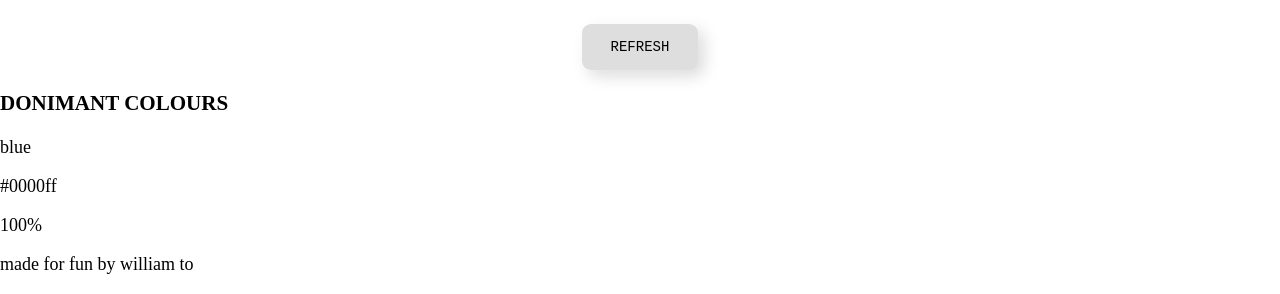
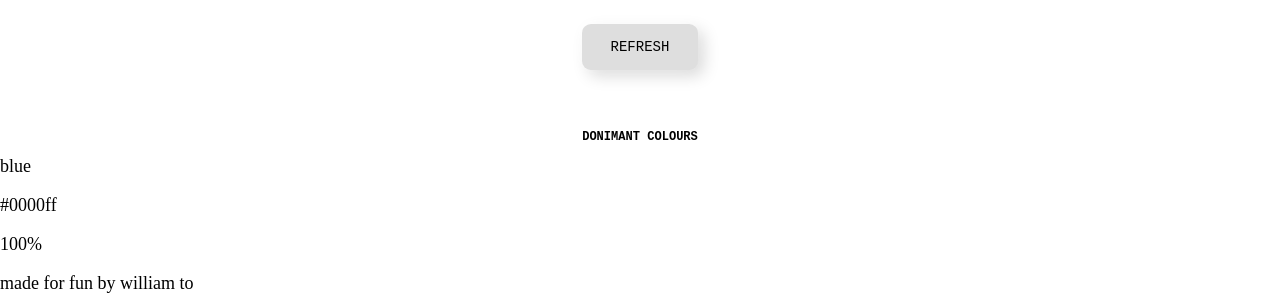
Before and after one commit to wlto/project-tokyo, a React (Create React App) app: page / in a window 1280 px wide. Shown: the part 1242-1536 px from the top of the page. Built offline with nearby package versions, Linux system fonts and the light colour scheme; no server answers.

Commit message:
Add random index functionality

```diff
--- a/src/App/App.js
+++ b/src/App/App.js
@@ -1,4 +1,4 @@
-import React, { useState } from 'react';
+import React, { useState, useEffect } from 'react';
 import './App.css';
 
 // Components
@@ -15,16 +15,26 @@ function App() {
   // State
   const [fetchedImage, setFetchedImage] = useState({});
 
-  const handleOnClick = async (event) => {
+  const fetchImage = async () => {
+    const randomIndex = parseInt(Math.random() * 10);
     const response = await fetch(unsplashAPIEndpoint);
     const body = await response.json();
-    const fetchedResult = body.results[0];
+    const fetchedResult = body.results[randomIndex];
 
     setFetchedImage({
       url: fetchedResult.urls.regular,
       author: fetchedResult.user.name,
       unsplashUrl: fetchedResult.links.html
     });
+  }
+
+  // Effects
+  useEffect(() => {
+    fetchImage();
+  }, []);
+
+  const handleOnClick = (event) => {
+    fetchImage();
   }
 
   return (
--- /dev/null
+++ b/src/ColourPalette/ColourPalette.css
@@ -0,0 +1,9 @@
+.ColourPalette {
+  padding-top: 2.67rem;
+}
+
+.ColourPalette-title {
+  font-family: var(--font-monospace);
+  font-size: 0.67rem;
+  text-align: center;
+}
--- a/src/ColourPalette/ColourPalette.js
+++ b/src/ColourPalette/ColourPalette.js
@@ -1,9 +1,10 @@
 import React from 'react';
+import './ColourPalette.css';
 
 function ColourPalette(props) {
   return (
     <div className="ColourPalette">
-      <h3 className="ColourPalette">DONIMANT COLOURS</h3>
+      <h3 className="ColourPalette-title">DONIMANT COLOURS</h3>
       <div className="ColourPalette-colour-container">
         <div className="ColourPalette-colour-box">blue</div>
         <p className="ColourPalette-colour-hex">#0000ff</p>
```
